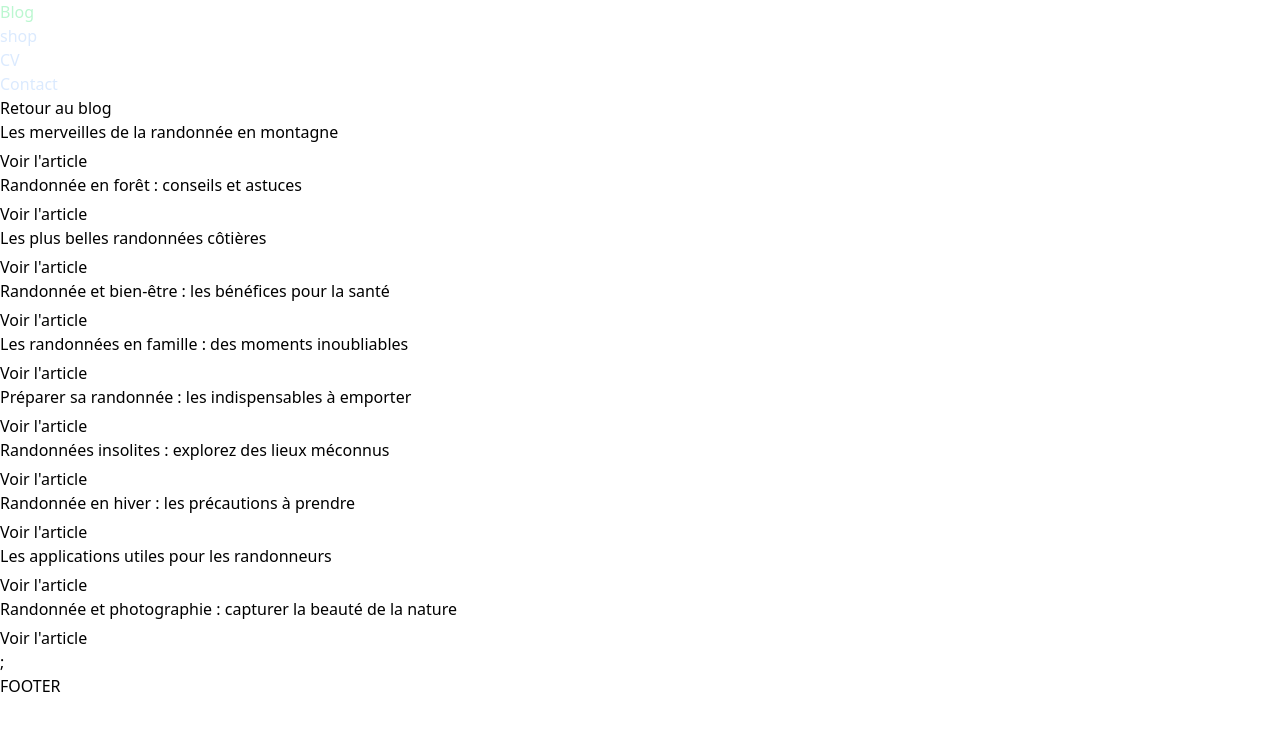
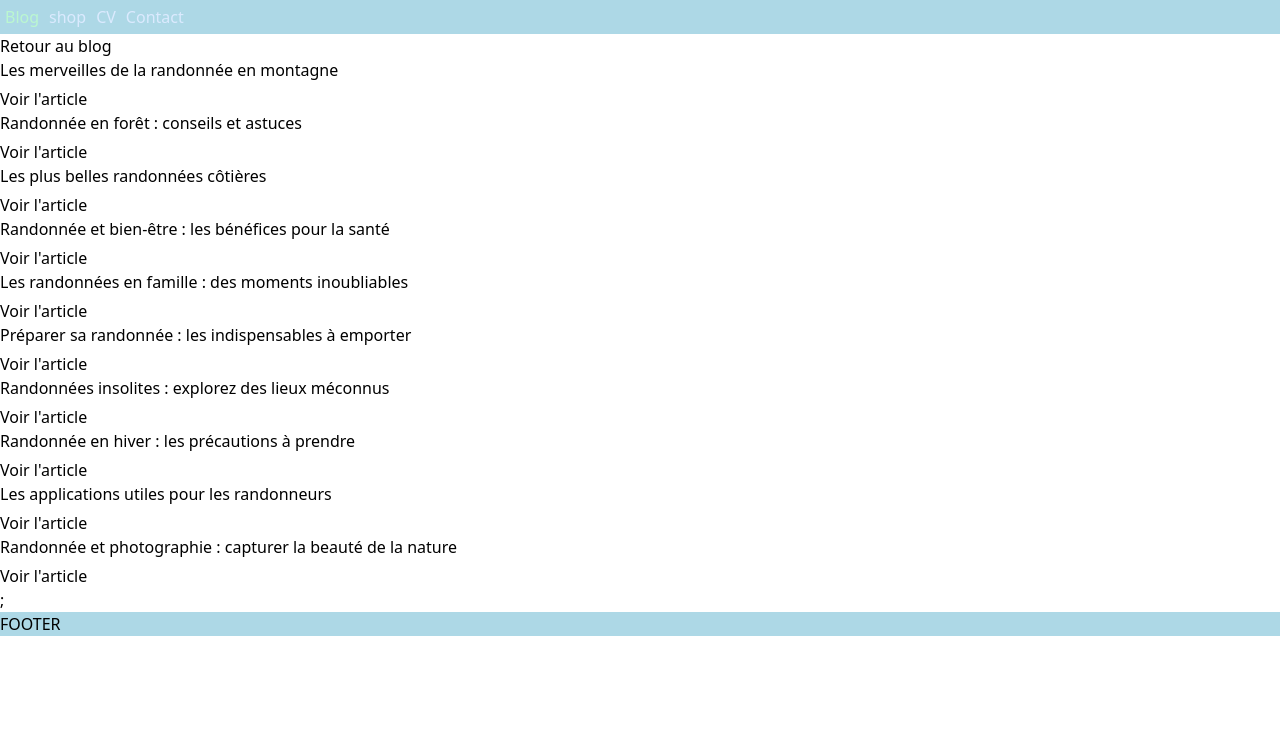
Before and after one commit to Faniry1015/nextjs-training, a Next.js app: page /blog/articles in a window 1280 px wide. Shown: the top 730 px of the page. Built offline with nearby package versions, Linux system fonts and the light colour scheme.

Commit message:
routeur and format header and footer

```diff
--- a/src/app/blog/articles/page.tsx
+++ b/src/app/blog/articles/page.tsx
@@ -1,15 +1,18 @@
+'use client'
 import { articles } from "@/app/data";
 import Link from "next/link";
 import React from "react";
-
-export const metadata = {
-  title: "Faniry R - Blog",
-};
+import { useRouter } from "next/navigation";
 
 const BlogHome = () => {
+  const router = useRouter()
+  const backToBlog = () => {
+    console.log("retour au blog")
+    router.back() //Revenir en arrière(lien précédent)
+  }
   return (
     <>
-    <h4><Link href='../blog'>Retour au blog</Link></h4>
+    <button onClick={backToBlog}>Retour au blog</button>
       {articles.map((article) => {
         return (
           <div key={article.id}>
--- a/src/app/components/Header.tsx
+++ b/src/app/components/Header.tsx
@@ -25,10 +25,10 @@ const navLinks = [
 const Header = () => {
     const pathname = usePathname()
   return (
-    <div>
-        <ul>
+    <div style={{backgroundColor: 'lightblue'}}>
+        <ul style={{display: 'flex'}}>
             {navLinks.map((item, k) => {
-                return <li key={k} ><Link href={item.href} className={pathname.startsWith(item.href) ? 'text-green-200' : 'text-blue-100'}>{item.label}</Link></li>
+                return <li key={k} style={{padding: '5px'}} ><Link href={item.href} className={pathname.startsWith(item.href) ? 'text-green-200' : 'text-blue-100'}>{item.label}</Link></li>
             })}
         </ul>
     </div>
--- a/src/app/layout.tsx
+++ b/src/app/layout.tsx
@@ -16,7 +16,7 @@ export default function RootLayout({
         <Header />
         <main>{children}</main>
         <footer>
-          <h3>FOOTER</h3>
+          <h3 style={{backgroundColor: 'lightblue'}}>FOOTER</h3>
         </footer>
       </body>
     </html>
```
